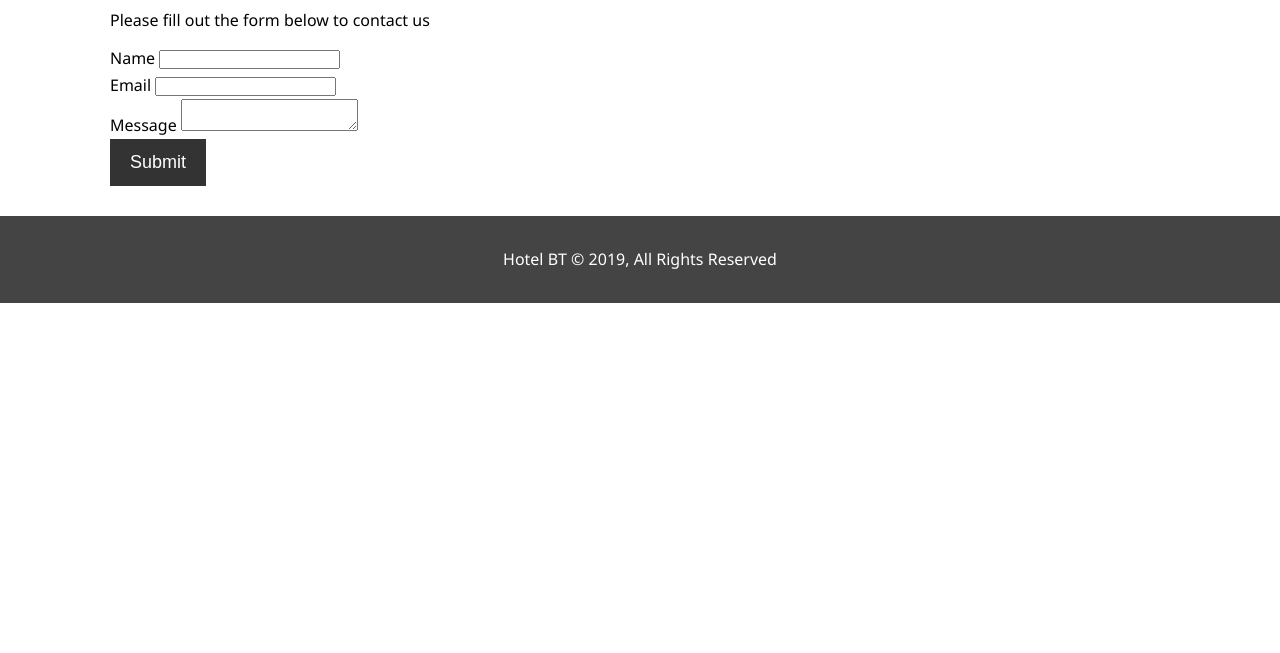
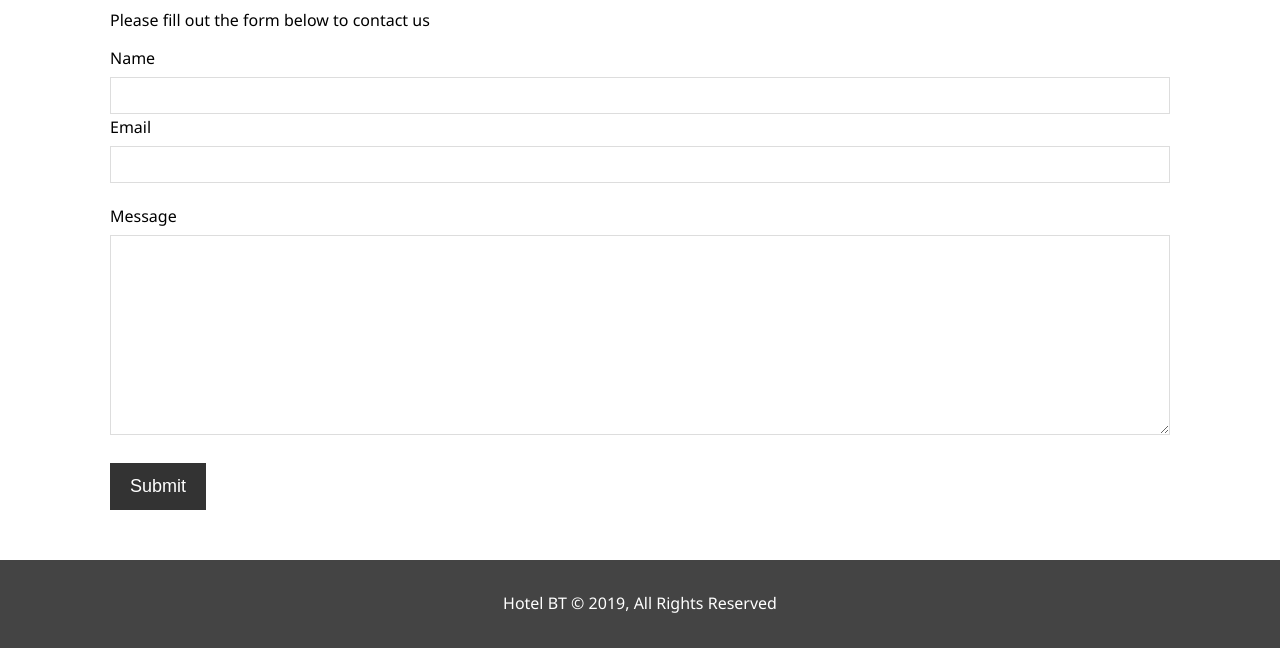
Before and after one commit to jacobsdar/Traversy-modern-html-and-css, a plain HTML site: page 3-Hotel-Website/contact.html in a window 1280 px wide. Shown: the part 147-800 px from the top of the page. Drawn offline with Linux system fonts and the light colour scheme.

Commit message:
Add styling to Form on contact page
Add margins to form group divs for spacing
Set labels to block level elements and give a margin for spacing
Set width of inputs as well as padding and a border
Give textarea a taller height
Set focus on inputs to highlight border in orange

```diff
--- a/3-Hotel-Website/css/style.css
+++ b/3-Hotel-Website/css/style.css
@@ -238,6 +238,35 @@ p {
     border-radius: 50%;
 }
 
+/* Contact Form */
+#contact-form .form-group {
+    margin-bottom: 20px;
+}
+
+#contact-form label {
+    display: block;
+    margin-bottom: 5px;
+}
+
+#contact-form input,
+#contact-form textarea {
+    width: 100%;
+    padding: 10px;
+    border: 1px #ddd solid;
+}
+
+#contact-form textarea {
+    height: 200px;
+}
+
+#contact-form input:focus,
+#contact-form textarea:focus {
+    outline: none;
+    border-color: #f7c08a;
+}
+
+
+
 /* Footer */
 #main-footer {
     text-align: center;
```
